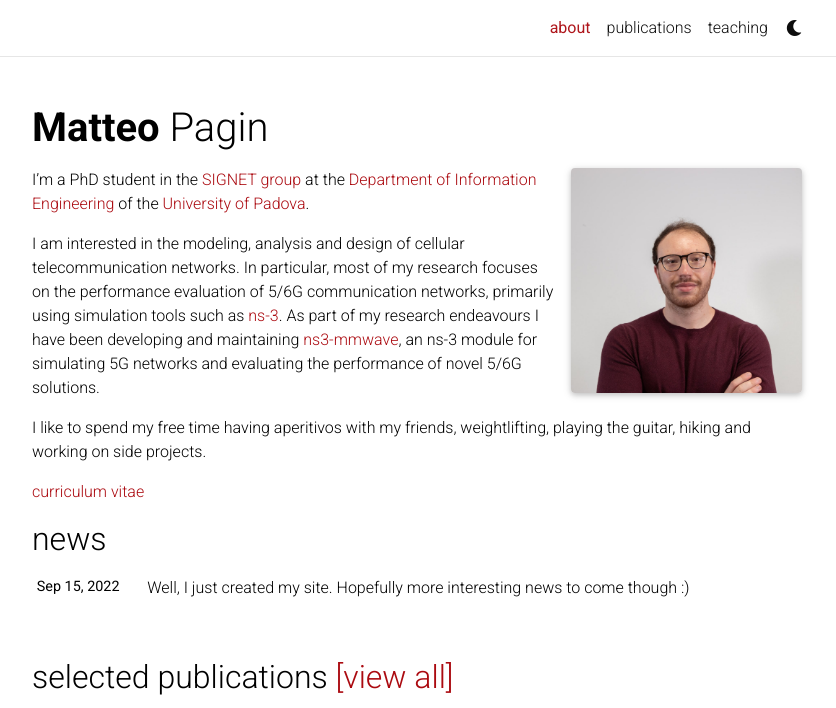
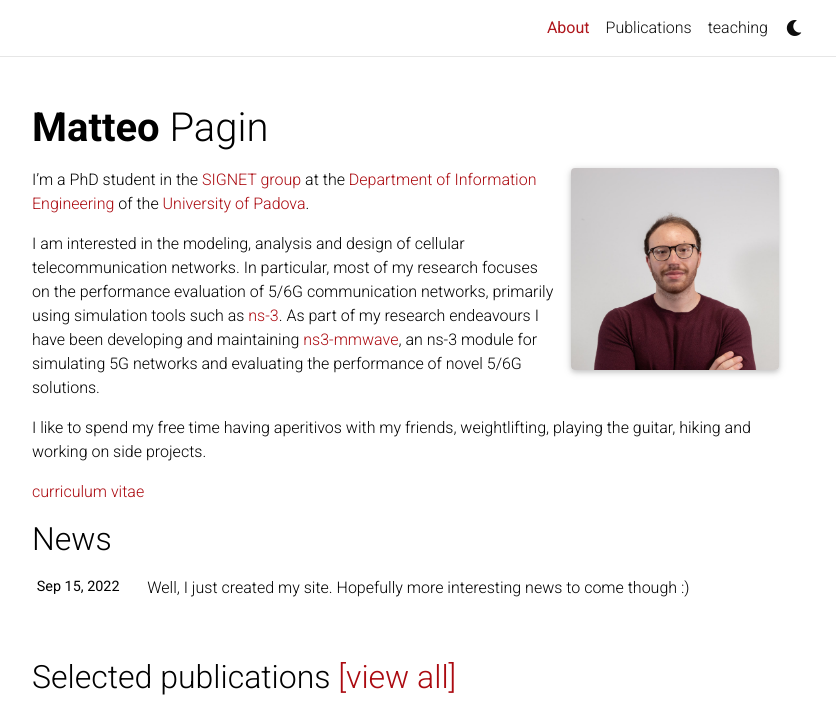
Before and after one commit to pagmatt/pagmatt.github.io, a Jekyll site: the page built from _pages/about.md, in a window 1280 px wide, cut to the strip 0-708 px from the top of the page. Shown: the whole strip, without its empty margins (223-1059 px from the left). Built offline with Jekyll 4.4.1, drawn with Linux system fonts in a browser that asks for light colours; full-size pictures stand in for the smaller copies a plugin makes; comment, search, counter and statistics services are not loaded; a style sheet for code colours, icons or effects is not loaded.

Commit message:
Capital letters

```diff
--- a/_bibliography/papers.bib
+++ b/_bibliography/papers.bib
@@ -4,8 +4,7 @@ journal={IEEE Transactions on Wireless Communications},
 title={Resource Management for 5G NR Integrated Access and Backhaul: A Semi-Centralized Approach},
 year={2022},
 selected={true},
-abbr={TWC},
-bibtex_show={false}
+abbr={TWC}
 }
 
 @article{9191462,
--- a/_includes/news.html
+++ b/_includes/news.html
@@ -1,6 +1,6 @@
 
           <div class="news">
-            <h2>news</h2>
+            <h2>News</h2>
             {% if site.news != blank -%}
             {%- assign news_size = site.news | size -%}
             <div class="table-responsive" {% if site.news_scrollable and news_size > 3 %}style="max-height: 10vw"{% endif %}>
--- a/_includes/selected_papers.html
+++ b/_includes/selected_papers.html
@@ -1,5 +1,5 @@
 
           <div class="publications">
-            <h2>selected publications <a href="{{ site.url }}{{ site.baseurl }}/publications">[view all]</a></h2>
+            <h2>Selected publications <a href="{{ site.url }}{{ site.baseurl }}/publications">[view all]</a></h2>
             {% bibliography -f papers -q @*[selected=true]* %}
           </div>
--- a/_pages/about.md
+++ b/_pages/about.md
@@ -1,6 +1,6 @@
 ---
 layout: about
-title: about
+title: About
 permalink: /
 
 profile:
--- a/_sass/_layout.scss
+++ b/_sass/_layout.scss
@@ -29,7 +29,7 @@ body.sticky-bottom-footer {
 // Profile
 .profile {
   img {
-    width: 100%;
+    width: 90%;
   }
 }
 
--- a/_sass/_themes.scss
+++ b/_sass/_themes.scss
@@ -23,6 +23,7 @@
   .fa-sun {
     display : none;
   }
+
   .fa-moon {
     padding-left: 10px;
     padding-top: 12px;
@@ -42,8 +43,8 @@ html[data-theme='dark'] {
   --global-code-bg-color: #{$code-bg-color-dark};
   --global-text-color: #{$grey-color-light};
   --global-text-color-light: #{$grey-color-light};
-  --global-theme-color: #{$unipd-red-color};
-  --global-hover-color: #{$unipd-red-color};
+  --global-theme-color: #{$light-unipd-red-color};
+  --global-hover-color: #{$light-unipd-red-color};
   --global-footer-bg-color: #{$grey-color-light};
   --global-footer-text-color: #{$grey-color-dark};
   --global-footer-link-color: #{$black-color};
```
Also changed, not shown: _pages/publications.md (+1 -1 lines).
